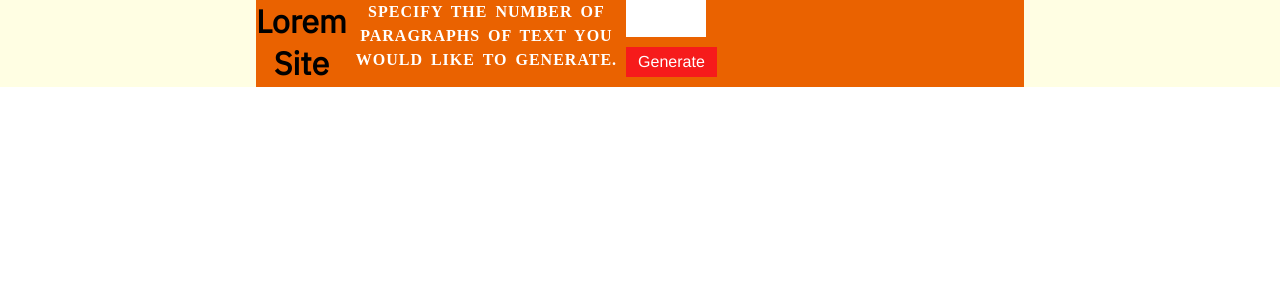
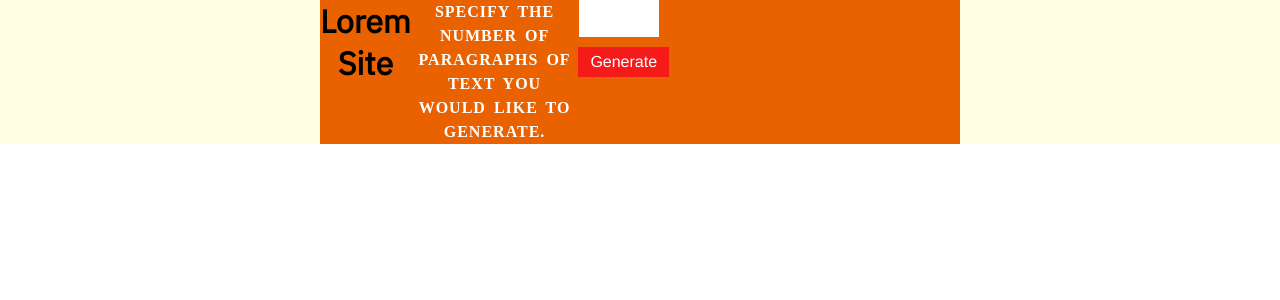
Before and after one commit to mmergal92/Proof_website, a React (Create React App) app: page /loremipsum in a window 1280 px wide. Shown: the top 300 px of the page. Built offline with nearby package versions, Linux system fonts and the light colour scheme; the HTML template or start-up script is replaced by a standard one; a web font is replaced by a local one.

Commit message:
editing css

```diff
--- a/src/App.css
+++ b/src/App.css
@@ -231,9 +231,16 @@ a:hover{
 .main-content {
   z-index: 10;
   background-color: #EA6200 !important;
-
 }
-
+.left-lorem-container{
+  display: flex;
+  width: 50% !important;
+}
+.right-lorem-container{
+  display: flex;
+  flex: auto;
+  width: 50% !important;
+}
 .title-image {
   max-width: 100%;
   width: 500px;
--- a/src/pages/loremipsum.js
+++ b/src/pages/loremipsum.js
@@ -53,7 +53,7 @@ const Loremipsum = () => {
       return (
         <div className ="loremsite">
 
-          <div className="main-content left-container">
+          <div className="main-content left-lorem-container">
           <div className="left-container">
             <h1 className="title">Lorem Site
             </h1>
@@ -71,7 +71,7 @@ const Loremipsum = () => {
               <input type="submit" value="Generate" className="generate-button" />
             </form>
             </div>
-            <div className="right-container">
+            <div className="right-lorem-container">
             {text && (
           <>
             <button className="copy-button" onClick={handleCopy}>
```
